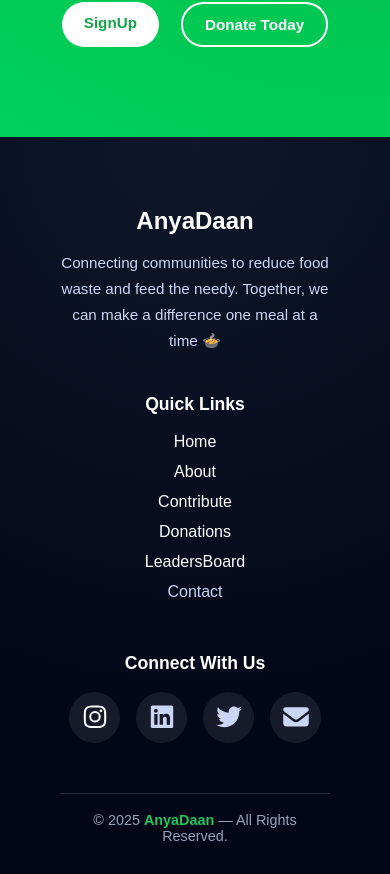
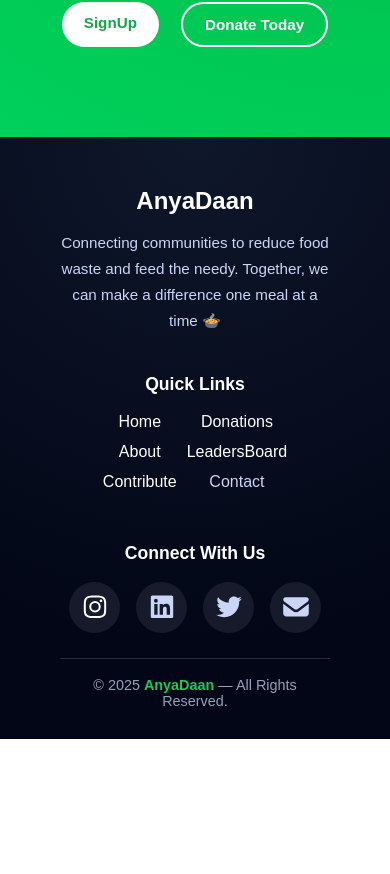
Before and after one commit to Saurabh667/AnyaDaan2_Frontend, a React (Vite) app: page / in a window 390 px wide. Shown: the part 4615-5489 px from the top of the page. After the commit the page ends 5354 px from the top, so only its background shows below. Built offline with nearby package versions, Linux system fonts and the light colour scheme.

Commit message:
footer changes

```diff
--- a/src/components/Footer.css
+++ b/src/components/Footer.css
@@ -9,7 +9,7 @@
     #020617 80%
   );
   color: #cbd5f5;
-  padding: 70px 60px 30px;
+  padding: 50px 60px 30px;
 }
 
 .footer-content {
@@ -30,6 +30,7 @@
   color: #ffffff;
   font-size: 1.1rem;
   margin-bottom: 18px;
+
 }
 
 .footer-col p {
@@ -86,7 +87,7 @@
 
 /* Footer Bottom */
 .footer-bottom {
-  margin-top: 50px;
+  margin-top: 25px;
   padding-top: 18px;
   border-top: 1px solid rgba(255, 255, 255, 0.15);
   text-align: center;
@@ -98,7 +99,13 @@
   color: #22c55e;
   font-weight: 600;
 }
-
+.mainFooterDiv{
+  display: flex;
+  /* justify-content: center; */
+}
+.div1{
+  margin-right: 10px;
+}
 
 @media (max-width: 900px) {
   .footer-content {
@@ -110,4 +117,7 @@
   .socials {
     justify-content: center;
   }
+  .mainFooterDiv{
+    justify-content: center;
+  }
 }
--- a/src/components/Footer.jsx
+++ b/src/components/Footer.jsx
@@ -28,15 +28,23 @@ const Footer = () => {
 
           <div className="footer-col">
             <h4>Quick Links</h4>
+            <div className="mainFooterDiv">
+              <div className="div1">
                 <ul>
                   <li><Link to='/' onClick={() => window.scrollTo(0, 0)}>Home</Link></li>
                   <li><Link to='/about' onClick={() => window.scrollTo(0, 0)}>About</Link></li>
                   <li><Link to='/contribute' onClick={() => window.scrollTo(0, 0)}>Contribute</Link></li>
+
+                </ul>
+              </div>
+              <div className="div2">
+                <ul>
                   <li><Link to='/recentDonations' onClick={() => window.scrollTo(0, 0)}>Donations</Link></li>
                   <li><Link to='/contributionBoard' onClick={() => window.scrollTo(0, 0)}>LeadersBoard</Link></li>
-
                   <li>Contact</li>
                 </ul>
+              </div>
+            </div>
           </div>
 
           {/* Social */}
```
Lines whose indentation alone changed are shown as unchanged.
